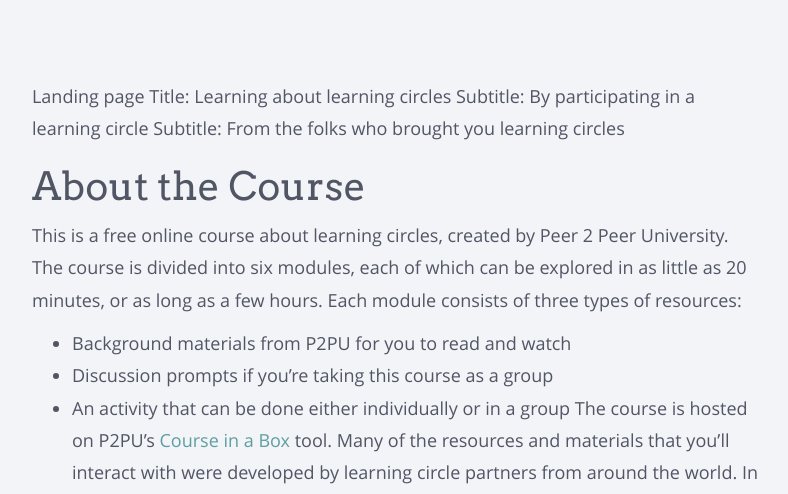
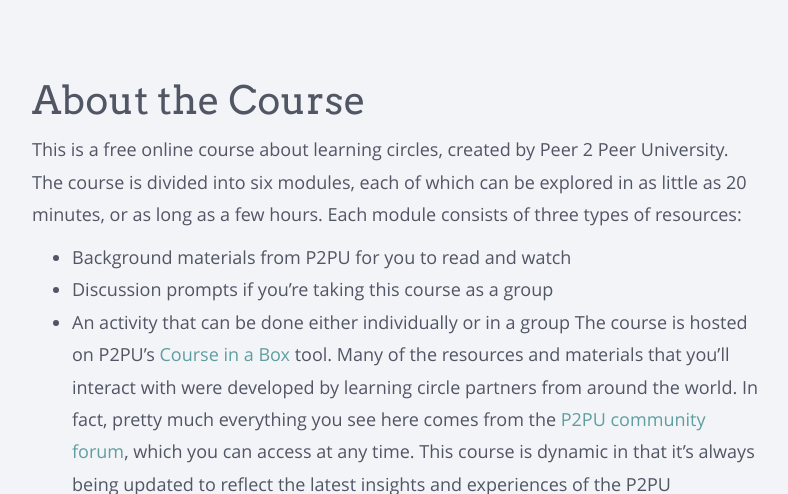
Before and after one commit to p2pu/learning-about-learning-circles, a Jekyll site: the page built from index.md, in a window 1280 px wide and 900 px high, cut to the strip 406-900 px from the top of the window. Shown: the whole strip, without its empty margins (243-1031 px from the left). Built offline with Jekyll 4.4.1, drawn with Linux system fonts in a browser that asks for light colours; nearby versions of some CDN libraries; our own code applies the rules of GitHub Pages for plain Markdown files.

Commit message:
Updte content

```diff
--- a/_data/course.yml
+++ b/_data/course.yml
@@ -6,4 +6,4 @@
 - Learning circles
 - Facilitation
 - Next Steps
-title: Learning circle online course notes
+title: Learning about learning circles
--- a/index.md
+++ b/index.md
@@ -1,10 +1,6 @@
 ---
 layout: index
 ---
-Landing page
-Title: Learning about learning circles
-Subtitle: By participating in a learning circle
-Subtitle: From the folks who brought you learning circles
 # About the Course
 This is a free online course about learning circles, created by Peer 2 Peer University. The course is divided into six modules, each of which can be explored in as little as 20 minutes, or as long as a few hours. Each module consists of three types of resources:
 - Background materials from P2PU for you to read and watch
```
